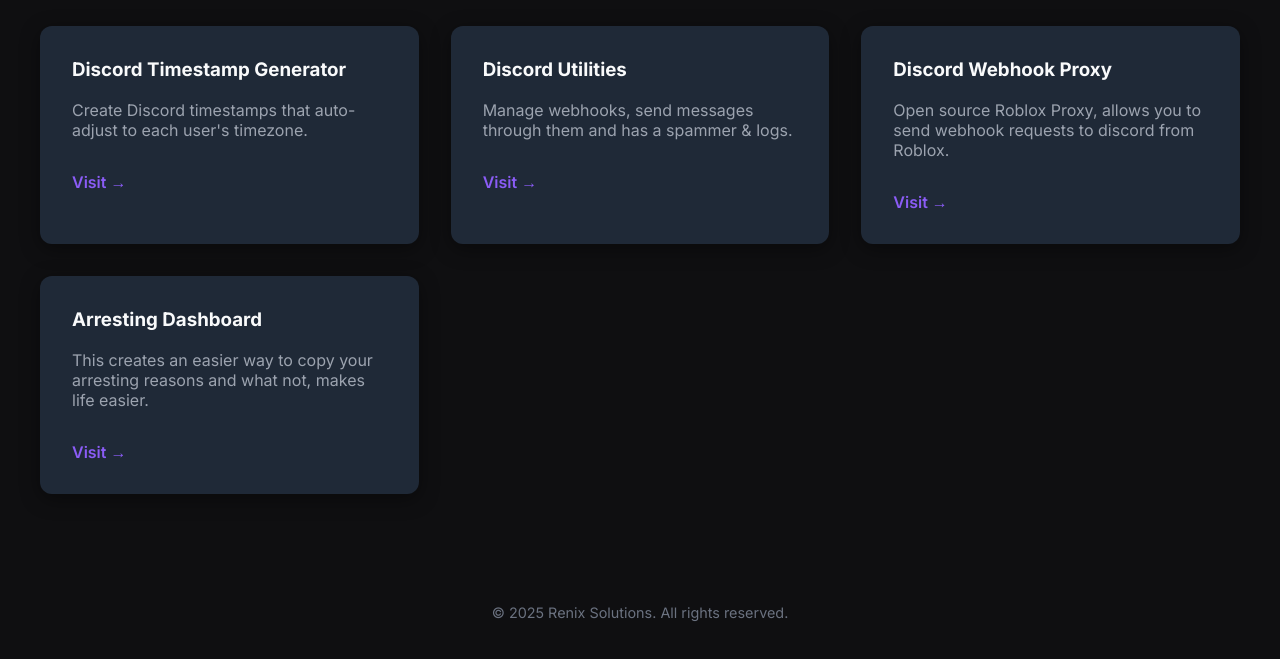
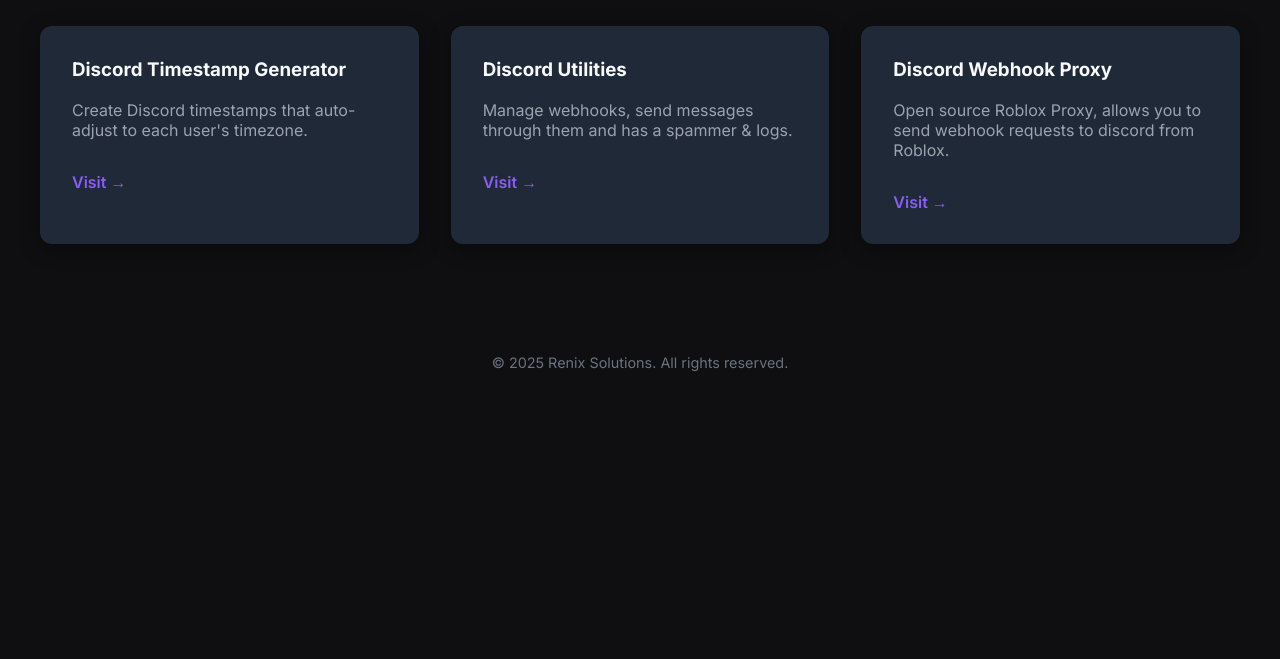
Before and after one commit to renixuntaken/Renix-Solutions, a plain HTML site: page projects.html in a window 1280 px wide. Shown: the part 237-896 px from the top of the page. After the commit the page ends 800 px from the top, so only its background shows below. Drawn offline with Linux system fonts and the light colour scheme.

Commit message:
Update projects.html

```diff
--- a/projects.html
+++ b/projects.html
@@ -40,13 +40,6 @@
         <a href="https://proxy.renixsolutions.com/" target="_blank">Visit →</a>
       </div>
 
-      <div class="project-card">
-        <h3>Arresting Dashboard</h3>
-        <p>This creates an easier way to copy your arresting reasons and what not, makes life easier.</p>
-        <a href="https://arresting-dashboard.glitch.me/" target="_blank">Visit →</a>
-      </div>
-
-
       <!-- Add more project cards here -->
 
     </div>
```
